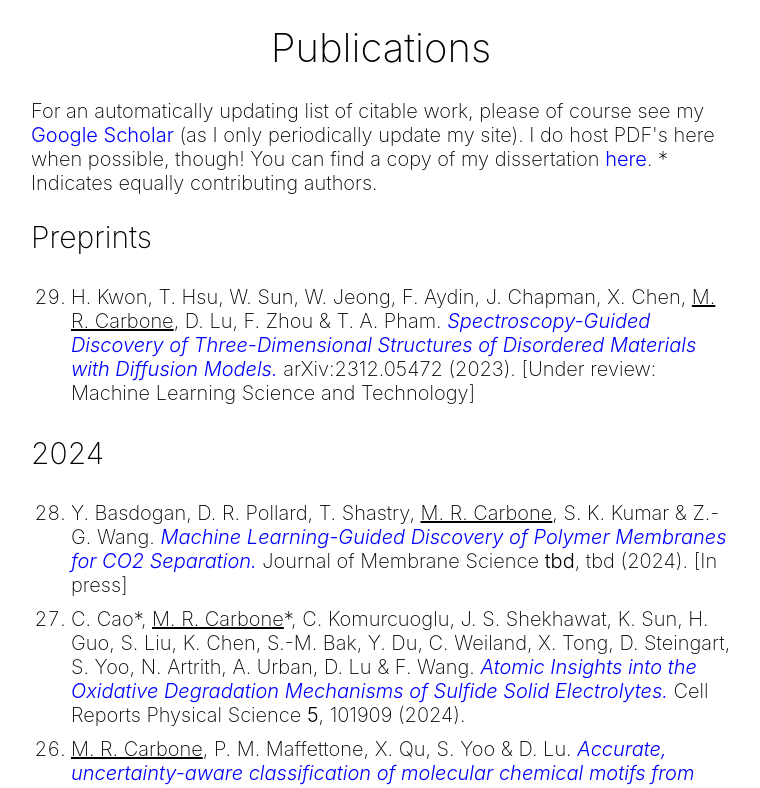
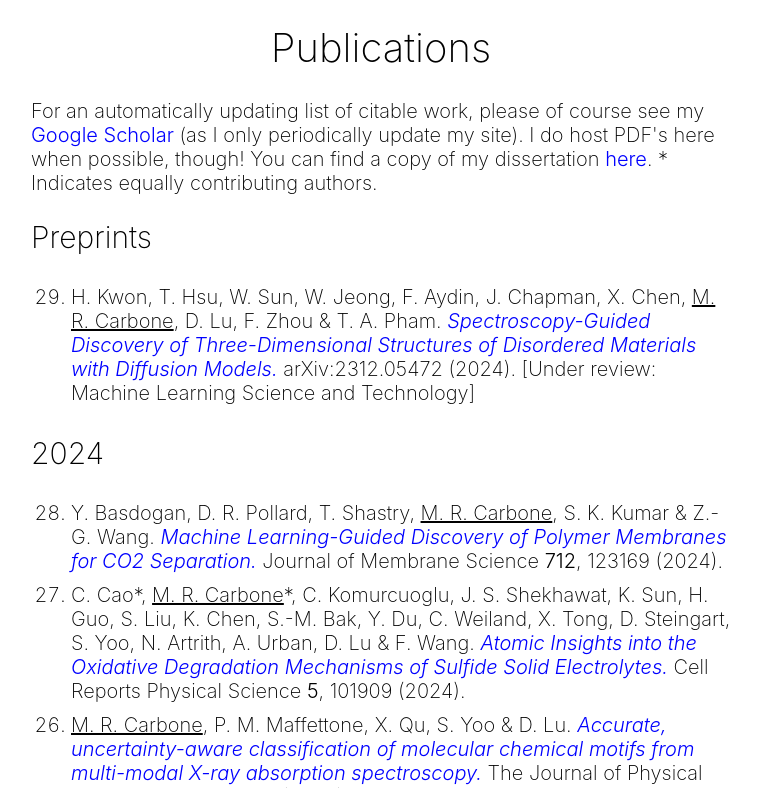
Before and after one commit to matthewcarbone/matthewcarbone.github.io, a Jekyll site: the page built from html/publications.html, in a window 1280 px wide and 900 px high, cut to the strip 112-900 px from the top of the window. Shown: the whole strip, without its empty margins (259-1019 px from the left). Built offline with Jekyll 4.4.1, drawn with Linux system fonts in a browser that asks for light colours.

Commit message:
Update pubs

```diff
--- a/_data/publications.yml
+++ b/_data/publications.yml
@@ -14,7 +14,7 @@
     title: "Spectroscopy-Guided Discovery of Three-Dimensional Structures of Disordered Materials with Diffusion Models"
     doi: "https://doi.org/10.48550/arxiv.2312.05472"
     journal: "arXiv:2312.05472"
-    year: 2023
+    year: 2024
     links:
       - address: null
         text: "Under review: Machine Learning Science and Technology"
@@ -26,12 +26,9 @@
     title: "Machine Learning-Guided Discovery of Polymer Membranes for CO2 Separation"
     doi: "https://doi.org/10.1016/j.memsci.2024.123169"
     journal: "Journal of Membrane Science"
-    volume: tbd
-    number: tbd
+    volume: "712"
+    number: "123169"
     year: 2024
-    links:
-      - address: null
-        text: "In press"
 
   - authors: C. Cao*, M. R. Carbone*, C. Komurcuoglu, J. S. Shekhawat, K. Sun, H. Guo, S. Liu, K. Chen, S.-M. Bak, Y. Du, C. Weiland, X. Tong, D. Steingart, S. Yoo, N. Artrith, A. Urban, D. Lu & F. Wang
     title: "Atomic Insights into the Oxidative Degradation Mechanisms of Sulfide Solid Electrolytes"
```
